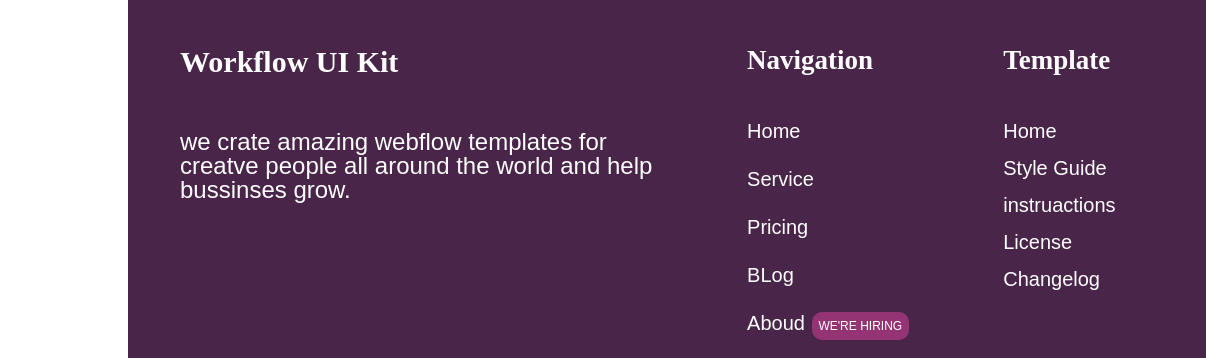
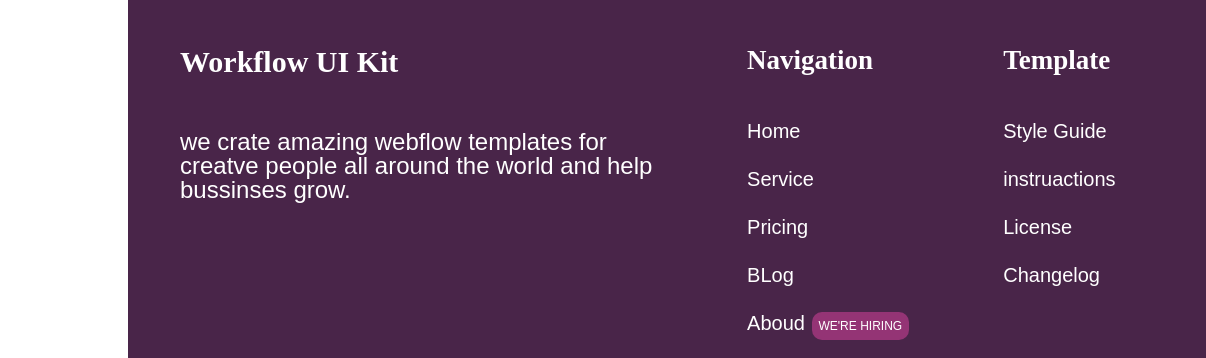
Before and after one commit to RaadBE/Pixel-Perfect, a plain HTML site: page comp/index.html in a window 1280 px wide. Shown: the top 358 px of the page, 0-1206 px from the left. Drawn offline with Linux system fonts and the light colour scheme.

Commit message:
new index

```diff
--- a/comp/assests/sass/style.scss
+++ b/comp/assests/sass/style.scss
@@ -93,7 +93,7 @@ padding-bottom: 50px;
 	padding-bottom: 47px;
 	font-size: 27px;
 }.third-col li {
-	padding-bottom: 17px;
+	padding-bottom: 28px;
     font-size: 20px;
     text-align: left;
 }i {
--- a/comp/index.html
+++ b/comp/index.html
@@ -26,8 +26,7 @@
 		</div>
 		<div class="third-col"><h2>Template</h2>
 		<ul>
-			<a href=""><li>Home</li></a>
-				<a href=""><li>Style Guide</li></a>
+						<a href=""><li>Style Guide</li></a>
 				<a href=""><li>instruactions</li></a>
 				<a href=""><li>License</li></a>
 				<a href=""><li>Changelog</li></a>
```
Also changed, not shown: index.html (added, +14 -0 lines), comp/assests/css/style.css.
